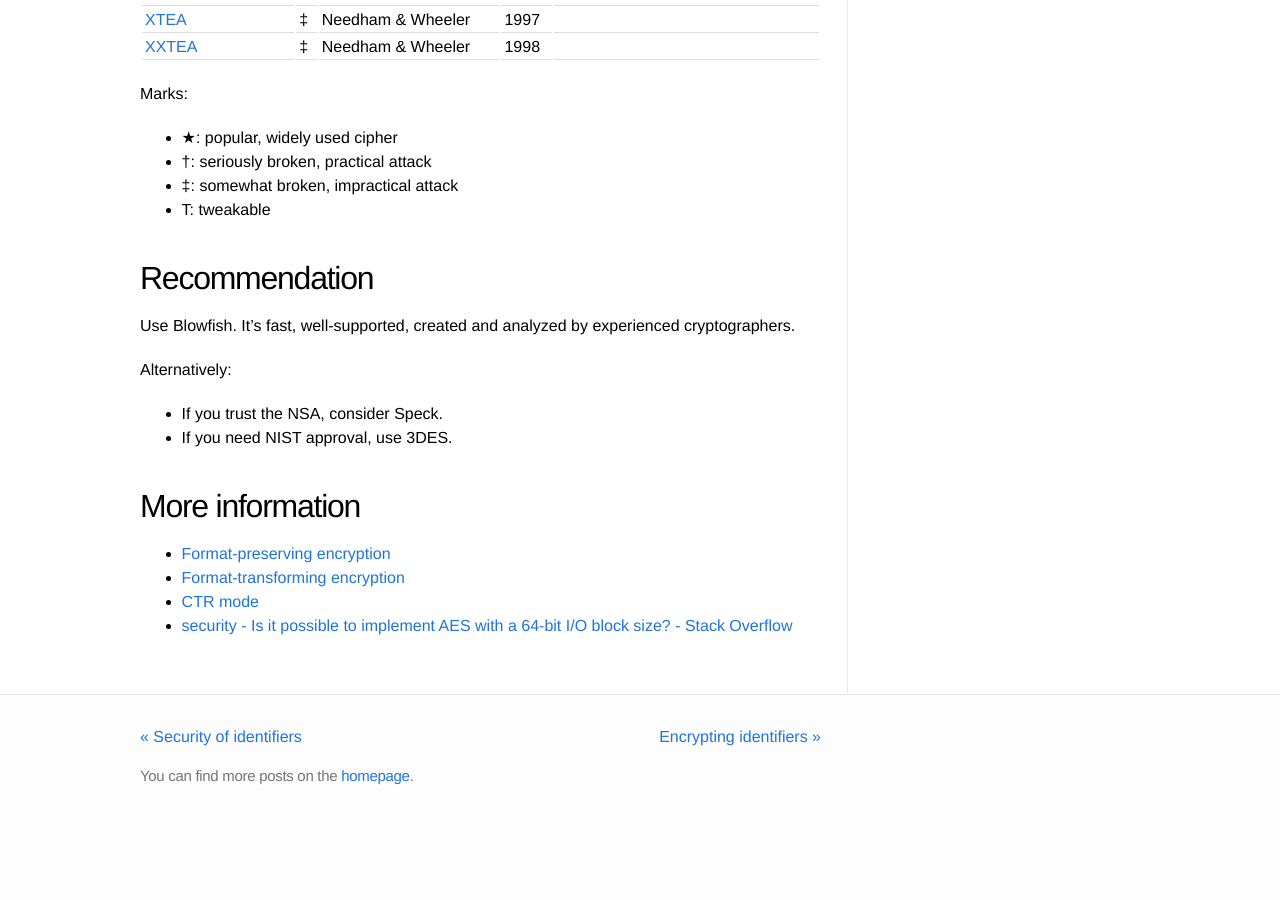
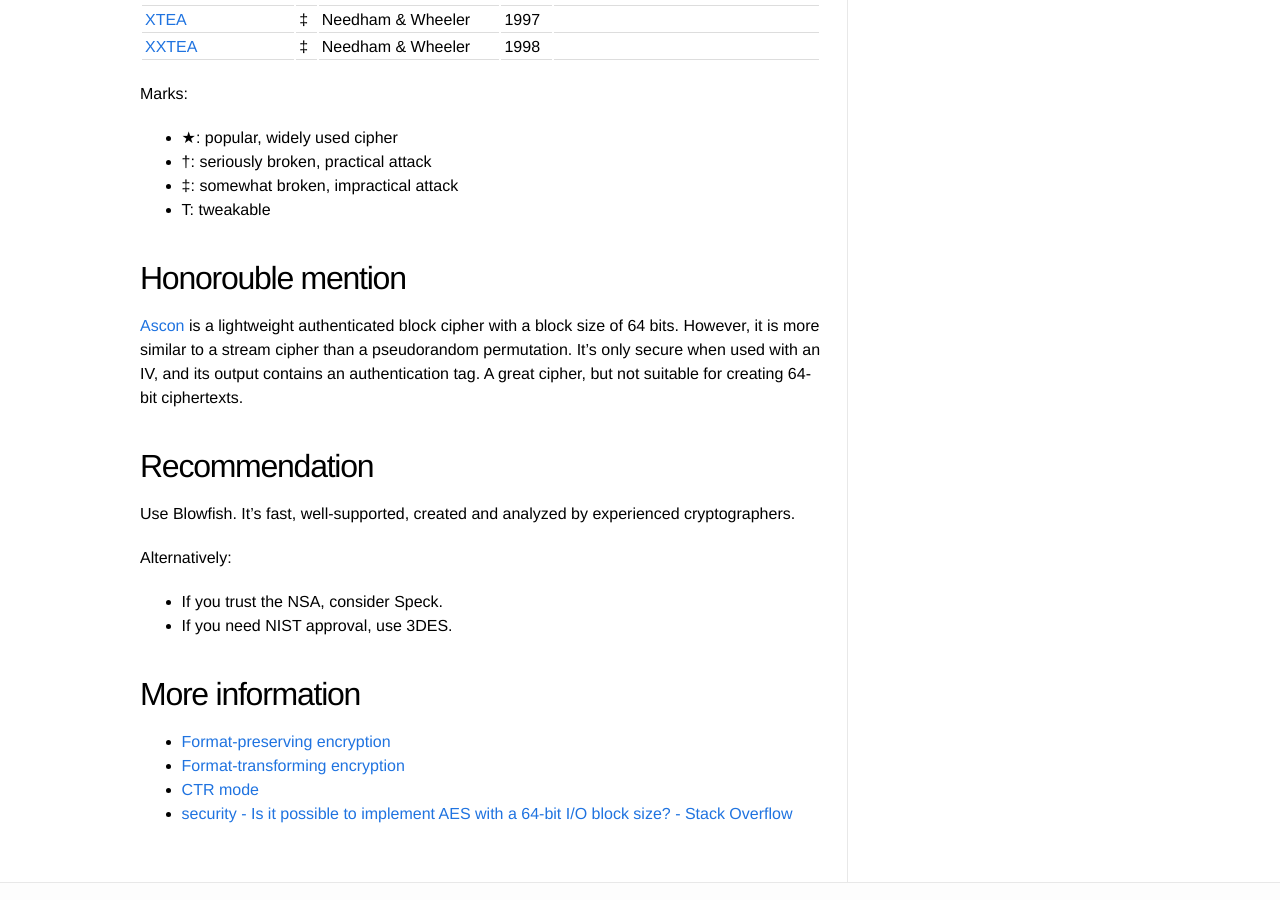
Before and after one commit to Sjord/Sjord.github.io, a Jekyll site: the page built from _posts/2023-04-06-encryption-64-bit-block-ciphers.md, in a window 1280 px wide and 900 px high, scrolled down 2900 px. Built offline with Jekyll 4.4.1, drawn with Linux system fonts in a browser that asks for light colours; before the commit the page ends 3717 px from its top, so only the background shows below that; some of the changed lines change nothing that is shown; some of the changed text lies outside the part shown.

Commit message:
Add some more information

```diff
--- a/_posts/2023-04-06-encryption-64-bit-block-ciphers.md
+++ b/_posts/2023-04-06-encryption-64-bit-block-ciphers.md
@@ -33,7 +33,7 @@ This is supposed to be an exhaustive list of block ciphers with a 64 bit block s
 | [Hierocrypt-L1](https://en.wikipedia.org/wiki/Hierocrypt) | | Toshiba | 2000 | [CRYPTREC](https://en.wikipedia.org/wiki/CRYPTREC) candidate |
 | [HIGHT](https://www.iacr.org/archive/ches2006/04/04.pdf) | | Hong et al. | 2006 | |
 | [ICE](https://en.wikipedia.org/wiki/ICE_(cipher)) | | Kwan | 1997 | |
-| [ICEBERG](https://iacr.org/archive/fse2004/30170280/30170280.pdf) | | | | |
+| [ICEBERG](https://iacr.org/archive/fse2004/30170280/30170280.pdf) | | Standaert et al. | 2004 | |
 | [IDEA NXT](https://en.wikipedia.org/wiki/IDEA_NXT) | | Junod & Vaudenay | 2003 | |
 | [IDEA](https://en.wikipedia.org/wiki/International_Data_Encryption_Algorithm) | ★ | Lai and Massey | 1991 | International Data Encryption Algorithm |
 | [KASUMI](https://en.wikipedia.org/wiki/KASUMI) | † | Mitsubishi | 1998 | A variation of MISTY1 modified for mobile phone networks. |
@@ -44,7 +44,7 @@ This is supposed to be an exhaustive list of block ciphers with a 64 bit block s
 | [KN-Cipher](https://en.wikipedia.org/wiki/KN-Cipher) | † | Nyberg & Knudsen | 1995 | |
 | [LBlock](https://eprint.iacr.org/2011/345.pdf) | | Wu & Zhang | 2011 | |
 | [LED](https://eprint.iacr.org/2012/600.pdf) | | Guo, Peyrin, Poschmann, Robshaw | 2011 | |
-| [Lilliput](/papers/2015/extended-generalized-feistel-networks-using-matrix-representation-to-propose-a-new-lightweight-block-cipher-lilliput.pdf) | | | 2015 | |
+| [Lilliput](/papers/2015/extended-generalized-feistel-networks-using-matrix-representation-to-propose-a-new-lightweight-block-cipher-lilliput.pdf) | | Berger et al. | 2015 | |
 | [LOKI89/91](https://en.wikipedia.org/wiki/LOKI) | ‡ | Brown, Pieprzyk & Seberry | 1990 |
 | [M6](https://en.wikipedia.org/wiki/M6_(cipher)) | † | Hitachi | 1997 | |
 | [M8](https://en.wikipedia.org/wiki/M8_(cipher)) | | Hitachi | 1999 | |
@@ -92,6 +92,10 @@ Marks:
 * ‡: somewhat broken, impractical attack
 * T: tweakable
 
+## Honorouble mention
+
+[Ascon](https://en.wikipedia.org/wiki/Ascon_(cipher)) is a lightweight authenticated block cipher with a block size of 64 bits. However, it is more similar to a stream cipher than a pseudorandom permutation. It's only secure when used with an IV, and its output contains an authentication tag. A great cipher, but not suitable for creating 64-bit ciphertexts.
+
 ## Recommendation
 
 Use Blowfish. It's fast, well-supported, created and analyzed by experienced cryptographers.
```
